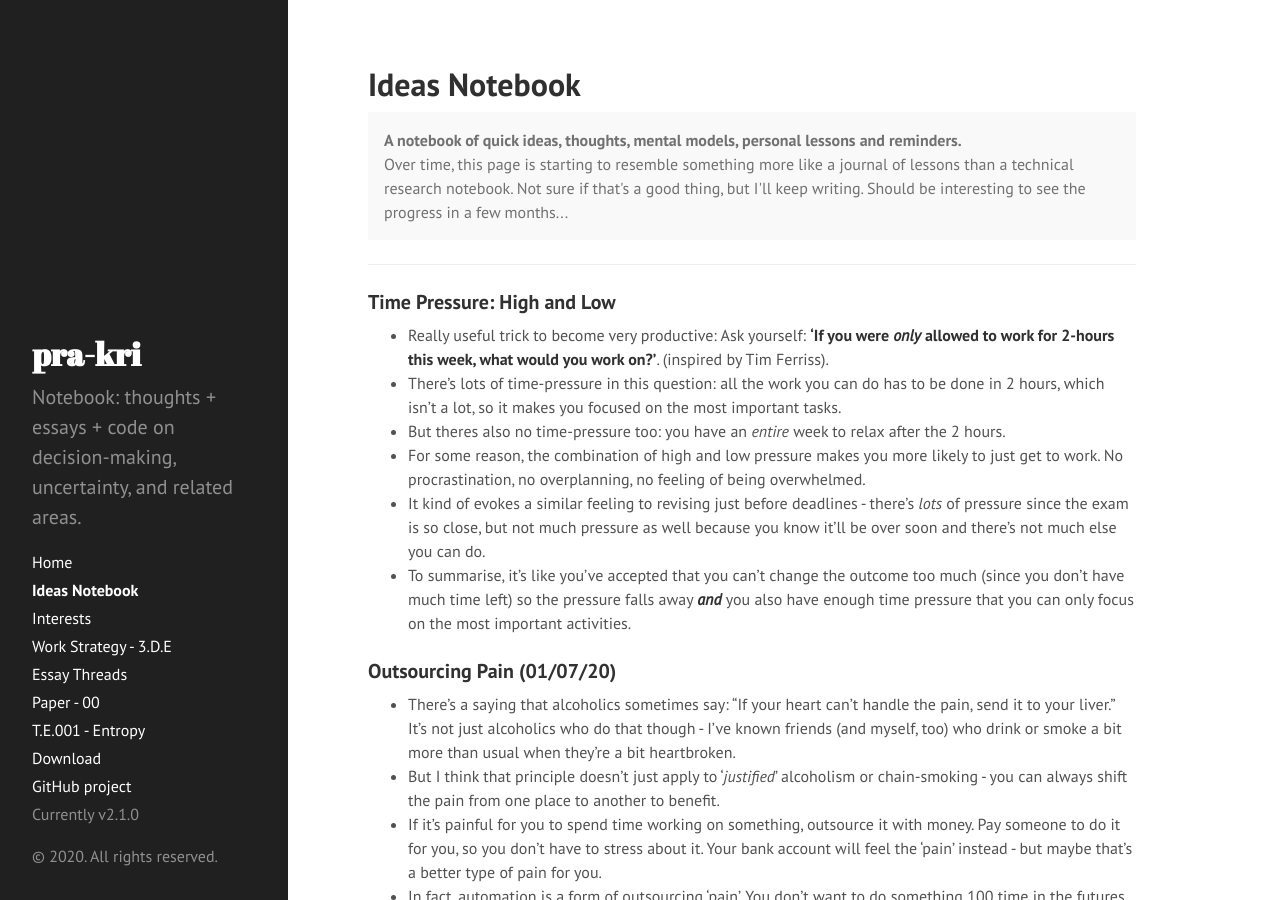
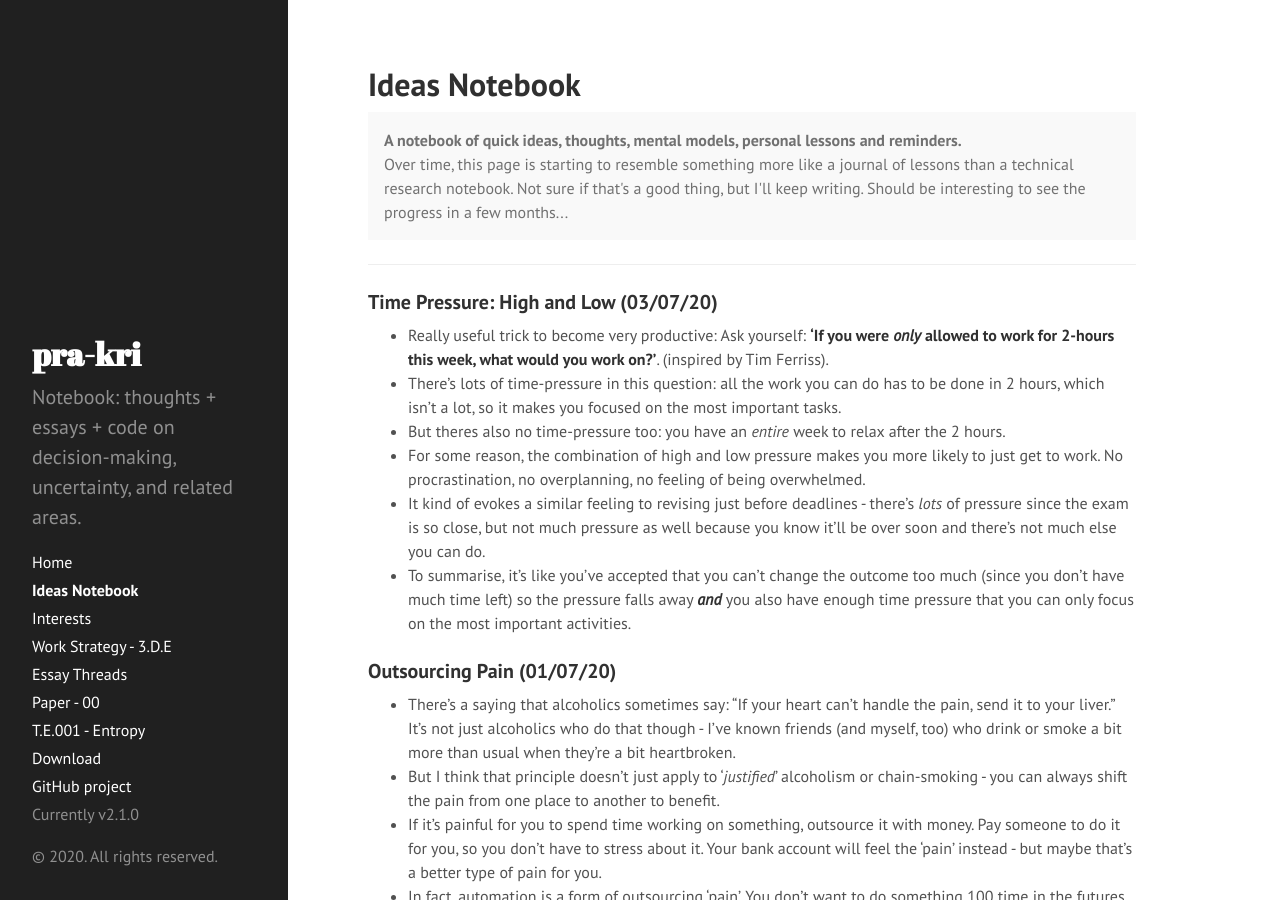
Before and after one commit to pra-kri/pra-kri.github.io, a Jekyll site: the page built from IdeasNotebook.md, in a window 1280 px wide and 900 px high. Built offline with Jekyll 4.4.1, drawn with Linux system fonts in a browser that asks for light colours.

Commit message:
Update IdeasNotebook.md

```diff
--- a/IdeasNotebook.md
+++ b/IdeasNotebook.md
@@ -11,7 +11,7 @@ title: Ideas Notebook
 
 ---
 
-### Time Pressure: High and Low
+### Time Pressure: High and Low (03/07/20)
 * Really useful trick to become very productive: Ask yourself: **'If you were *only* allowed to work for 2-hours this week, what would you work on?'**. (inspired by Tim Ferriss).
 * There's lots of time-pressure in this question: all the work you can do has to be done in 2 hours, which isn't a lot, so it makes you focused on the most important tasks.
 * But theres also no time-pressure too: you have an *entire* week to relax after the 2 hours.
```
